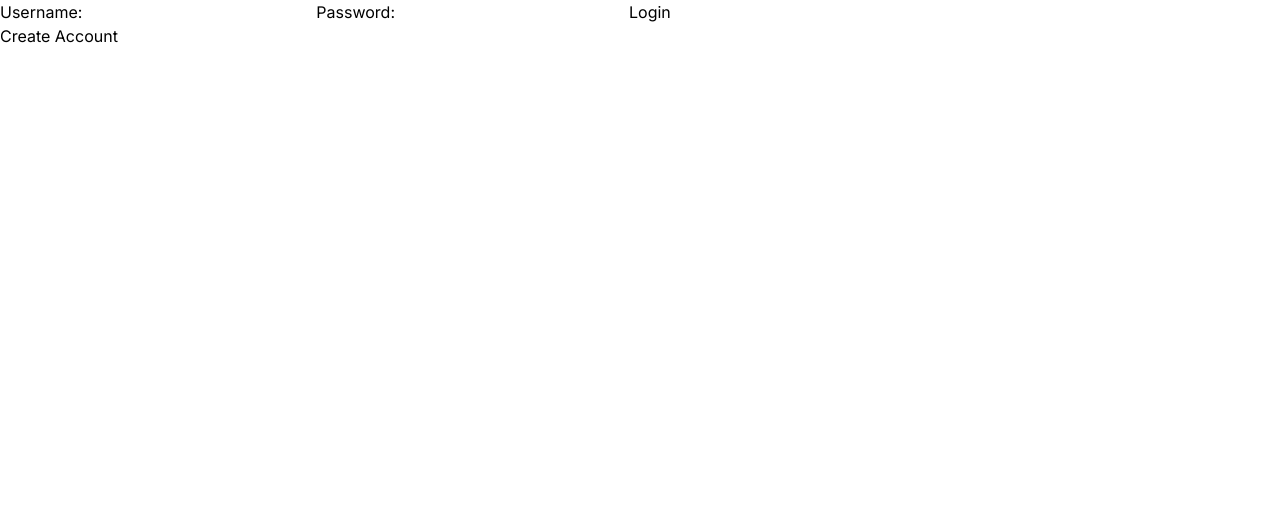
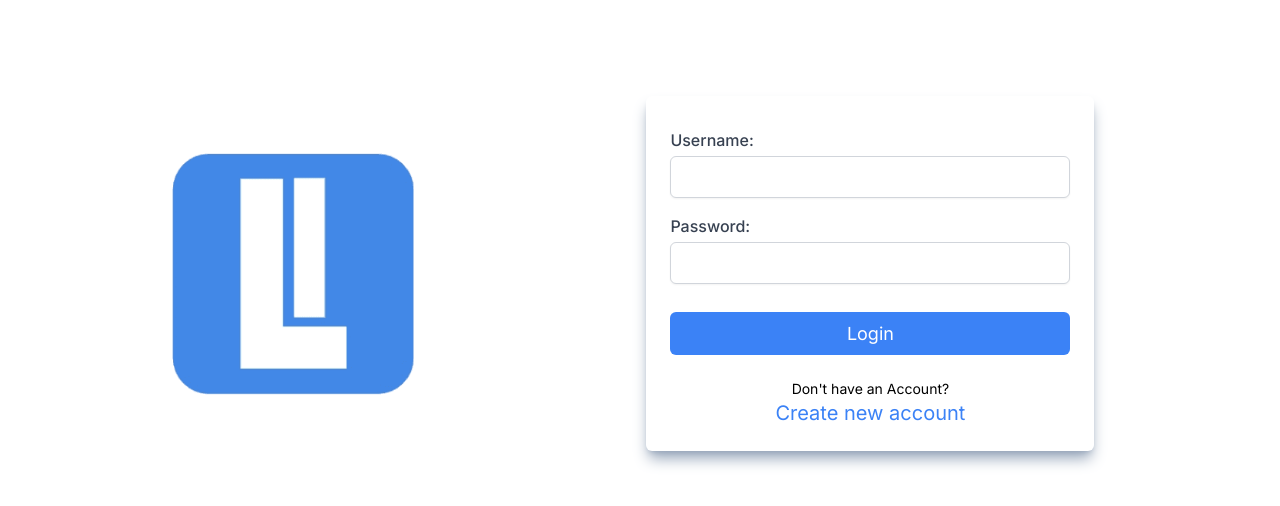
Before and after one commit to DonSanoj/Learnlink, a Next.js app: page /login in a window 1280 px wide. Shown: the top 506 px of the page. Built offline with nearby package versions, Linux system fonts and the light colour scheme.

Commit message:
update routing and style in login form

```diff
--- a/app/globals.css
+++ b/app/globals.css
@@ -1,3 +1,26 @@
 @tailwind base;
 @tailwind components;
 @tailwind utilities;
+
+@keyframes brightnessChange {
+    0% {
+        background-color: #f0f2f5;
+    }
+
+    50% {
+        background-color: #4a464680;
+    }
+
+    100% {
+        background-color: #f0f2f5;
+    }
+}
+
+.brightness-animation {
+    animation: brightnessChange 3s infinite;
+}
+
+section.login {
+    @apply grid;
+    grid-template-columns: .4fr .6fr;
+}
--- a/app/login/page.js
+++ b/app/login/page.js
@@ -1,5 +1,6 @@
 'use client';
 
+import Image from 'next/image';
 import Link from 'next/link';
 import { useRouter } from 'next/navigation';
 import React, { useState } from 'react';
@@ -33,8 +34,10 @@ export default function LoginForm() {
             if (response.ok) {
                 setMessage(data.message);
                 if (isAdminLogin) {
+                    localStorage.setItem('username', adminUsername);
                     router.push('/admin');
                 } else {
+                    localStorage.setItem('username', username);
                     router.push('/');
                 }
             } else {
@@ -60,35 +63,86 @@ export default function LoginForm() {
 
     return (
         <>
+            <section id='login' className=' login max-w-6xl mx-auto border-gray-600 mb-0 sm:mb-8'>
+
+                <div className="flex items-center justify-center mt-24">
+                    <Image src={'/learnlink.png'} width={300} height={300} alt="Learn Link Logo" />
+                </div>
+
+                <div className=" mt-24 ml-8 sm:ml-0">
                     {!isAdminLogin ? (
-                <form onSubmit={handleSubmit}>
-                    <label>
-                        Username:
-                        <input type="text" value={username} onChange={handleUsernameChange} />
-                    </label>
-                    <label>
-                        Password:
-                        <input type="password" value={password} onChange={(e) => setPassword(e.target.value)} />
-                    </label>
-                    <button type="submit">Login</button>
-                    {message && <p>{message}</p>}
+                        <form onSubmit={handleSubmit} className="max-w-md mx-auto p-6 bg-white shadow-lg shadow-slate-400 rounded-md">
+
+                            {message && <p className=" text-red-500 text-center text-base">{message}</p>}
+
+                            <div className="mb-4">
+                                <label htmlFor="username" className="block mt-2 text-[16px] font-medium text-gray-700">Username:</label>
+                                <input
+                                    id="username"
+                                    type="text"
+                                    value={username}
+                                    onChange={handleUsernameChange}
+                                    required
+                                    className="mt-1 block w-full px-3 py-2 border border-gray-300 rounded-md shadow-sm focus:outline-none focus:border-blue-500 focus:ring focus:ring-blue-500 focus:ring-opacity-50"
+                                />
+                            </div>
+                            <div className="mb-4">
+                                <label htmlFor="password" className="block text-[16px] font-medium text-gray-700">Password:</label>
+                                <input
+                                    id="password"
+                                    type="password"
+                                    value={password}
+                                    onChange={(e) => setPassword(e.target.value)}
+                                    required
+                                    className="mt-1 block w-full px-3 py-2 border border-gray-300 rounded-md shadow-sm focus:outline-none focus:border-blue-500 focus:ring focus:ring-blue-500 focus:ring-opacity-50"
+                                />
+                            </div>
+                            <button type="submit" className="w-full bg-blue-500 hover:bg-[#0078D4] mt-3 text-white text-[18px] py-2 px-4 rounded-md ">Login</button>
+
+                            <div className="mt-6 text-center text-sm">
+                                <h3>Don't have an Account?</h3>
+                                <Link href="/register" className="text-blue-500 hover:text-[#0078D4] text-xl">Create new account</Link>
+                            </div>
                         </form>
                     ) : (
-                <form onSubmit={handleSubmit}>
-                    <label>
+                        <form onSubmit={handleSubmit} className="max-w-md mx-auto p-6 bg-white shadow-lg shadow-slate-400 rounded-md">
+
+                            {message && <p className=" text-red-500 text-center text-xl">{message}</p>}
+
+                            <div className=' mb-4'>
+                                <label htmlFor="adminName" className="block mt-6 text-[16px] font-medium text-gray-700">
                                     Admin Username:
-                        <input type="text" value={adminUsername} onChange={(e) => setAdminUsername(e.target.value)} />
+                                    <input
+                                        type="text"
+                                        value={adminUsername}
+                                        onChange={(e) => setAdminUsername(e.target.value)}
+                                        required
+                                        className="mt-1 block w-full px-3 py-2 border border-gray-300 rounded-md shadow-sm focus:outline-none focus:border-blue-500 focus:ring focus:ring-blue-500 focus:ring-opacity-50"
+                                    />
                                 </label>
-                    <label>
+                            </div>
+
+                            <div className=' mb-4'>
+                                <label htmlFor='adminPassword' className="block text-[16px] font-medium text-gray-700">
                                     Admin Password:
-                        <input type="password" value={adminPassword} onChange={(e) => setAdminPassword(e.target.value)} />
+                                    <input
+                                        type="password"
+                                        value={adminPassword}
+                                        onChange={(e) => setAdminPassword(e.target.value)}
+                                        required
+                                        className="mt-1 block w-full px-3 py-2 border border-gray-300 rounded-md shadow-sm focus:outline-none focus:border-blue-500 focus:ring focus:ring-blue-500 focus:ring-opacity-50"
+                                    />
                                 </label>
-                    <button type="submit">Login</button>
-                    {message && <p>{message}</p>}
+                            </div>
+
+                            <button type="submit" className="w-full bg-blue-500 hover:bg-[#0078D4] mt-3 text-white text-[18px] py-2 px-4 rounded-md">Login</button>
+
                         </form>
                     )}
 
-            <Link href={'/register'}>Create Account</Link>
+                </div>
+
+            </section>
         </>
     );
 }
--- a/app/page.js
+++ b/app/page.js
@@ -1,12 +1,35 @@
 'use client'
 
+import { useEffect, useState } from 'react';
 import Logout from "@/components/Logout";
+import { useRouter } from 'next/navigation';
+import Loading from '@/components/Loading';
 
 export default function HomePage() {
+  const [username, setUsername] = useState('');
+  const [isLoading, setIsLoading] = useState(true);
+  const router = useRouter();
+
+  useEffect(() => {
+    setTimeout(() => {
+      const storedUsername = localStorage.getItem('username');
+      if (storedUsername) {
+        setUsername(storedUsername);
+      } else {
+        router.push('/login');
+      }
+      setIsLoading(false);
+    }, 3000);
+  }, [router]);
+
+  if (isLoading) {
+    return <Loading />;
+  }
+
   return (
     <>
       <div>
-        <h1>Welcome to Your App</h1>
+        <h1>Welcome, {username ? username : 'Guest'}!</h1>
       </div>
 
       <Logout />
--- /dev/null
+++ b/components/Loading.js
@@ -0,0 +1,9 @@
+import Image from "next/image";
+
+export default function Loading() {
+    return (
+        <div className="flex items-center justify-center min-h-screen brightness-animation">
+            <Image src={'/learnlink.png'} width={300} height={300} alt="Learn Link Logo" />
+        </div>
+    );
+}
--- a/components/Logout.js
+++ b/components/Logout.js
@@ -19,6 +19,7 @@ export default function Logout() {
             console.log('Response:', response);
             const data = await response.json();
             console.log('Data:', data);
+            localStorage.removeItem('username');
             router.push('/login');
         } catch (error) {
             console.error('Logout error:', error);
```
Also changed, not shown: package.json (+7 -5 lines), 1 other file (tests, documents, lock files or other folders). Lines whose indentation alone changed are shown as unchanged.
